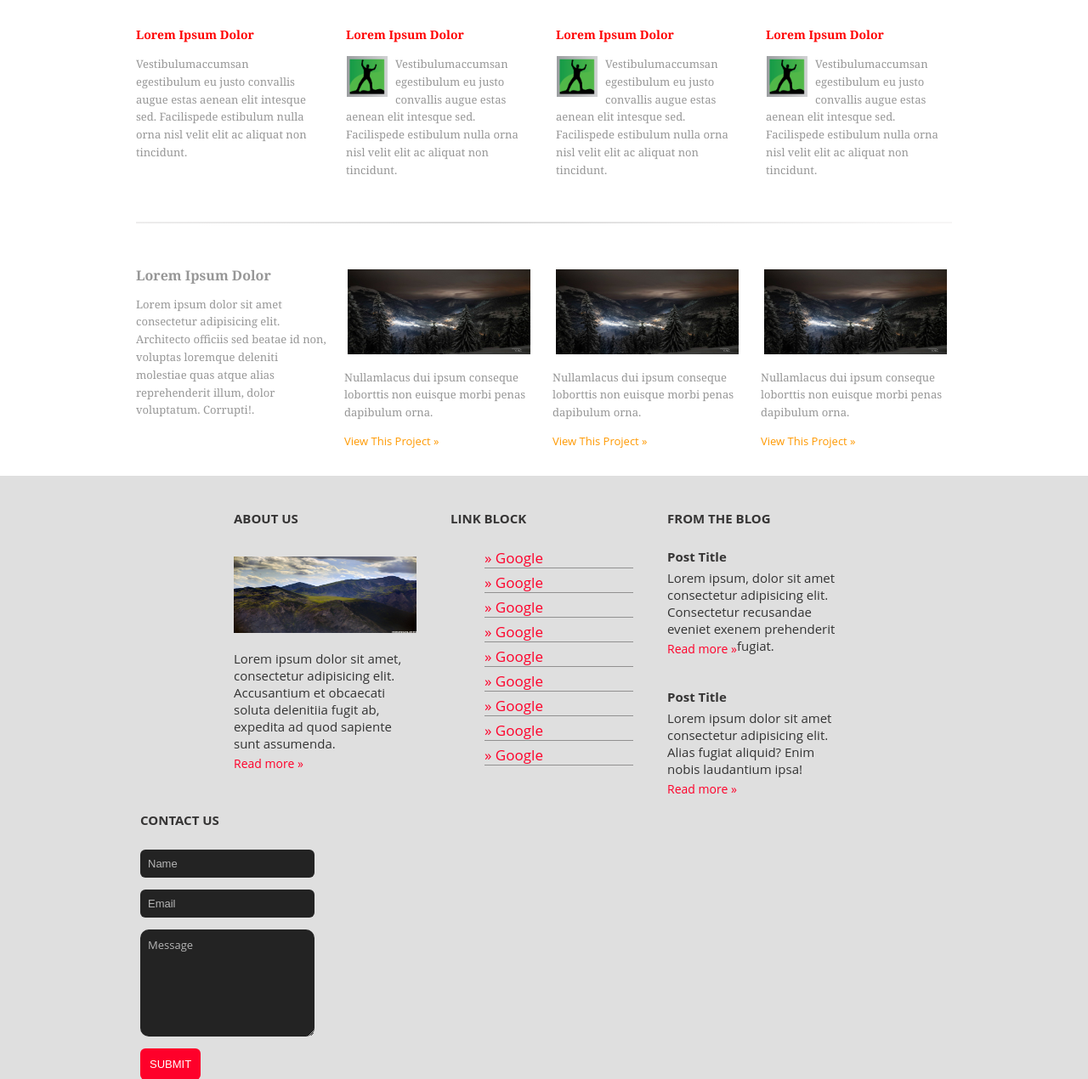
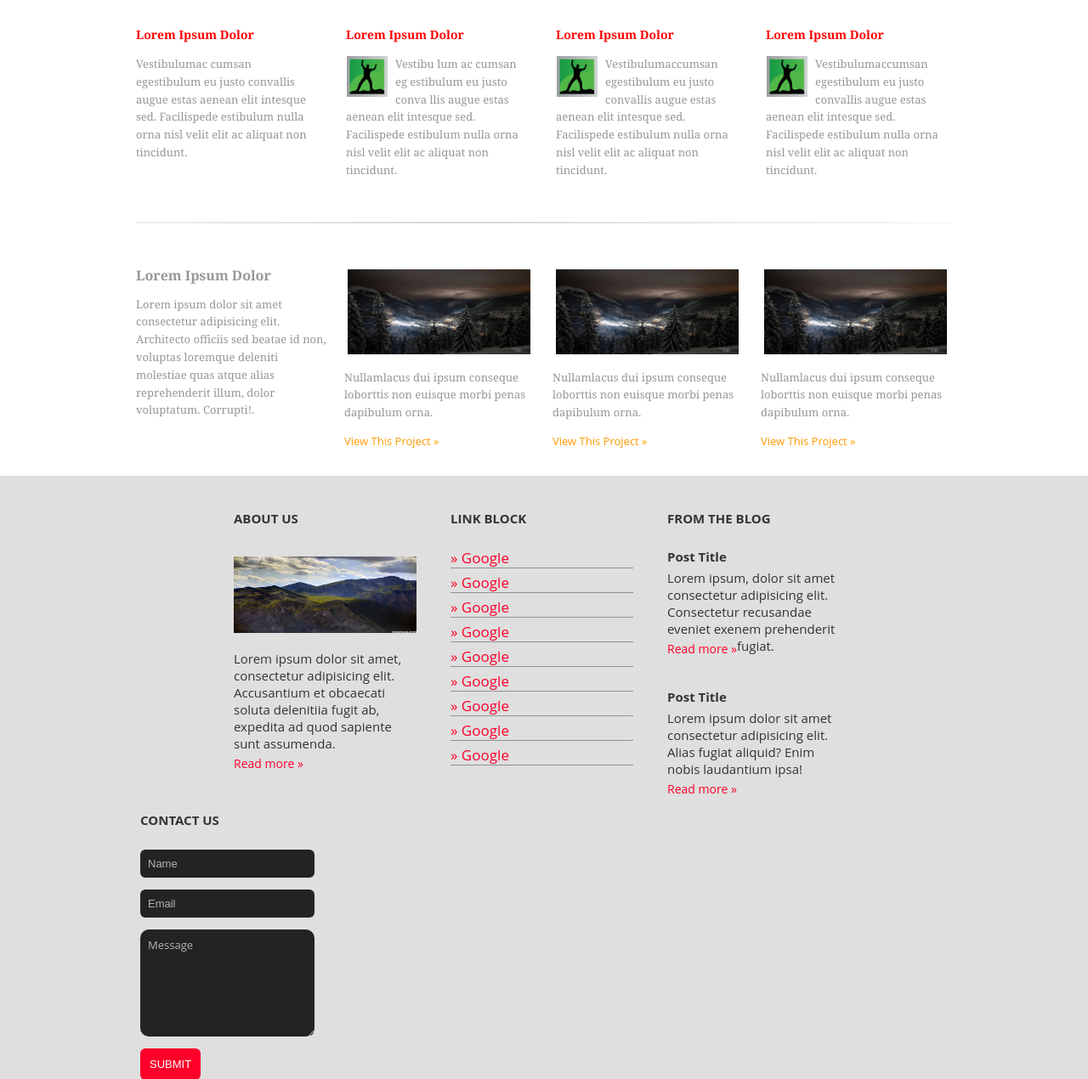
Before and after one commit to JonHajdini/InternetProgramming, a PHP site: page / in a window 1280 px wide. Shown: the part 908-2178 px from the top of the page at 85% size. Run offline with PHP 8.4, Linux system fonts and the light colour scheme.

Commit message:
ul te footeri

```diff
--- a/footeri.css
+++ b/footeri.css
@@ -92,7 +92,7 @@ a img{
 
 .footer-box ul{
   margin-top:3px;
-
+  padding-inline-start: 0px;
 }
 .footer-box ul li{
   list-style-type:none;
--- a/index.html
+++ b/index.html
@@ -55,7 +55,7 @@
                 <article class="one_third">
                     <h2>Lorem Ipsum Dolor</h2>
 
-                    <p>Vestibulumaccumsan egestibulum eu justo convallis augue estas aenean elit intesque sed.
+                    <p>Vestibulumac cumsan egestibulum eu justo convallis augue estas aenean elit intesque sed.
                         Facilispede estibulum nulla orna nisl velit elit ac aliquat non tincidunt. </p>
 
                 </article>
@@ -63,7 +63,7 @@
                 <article class="one_third">
                     <h2>Lorem Ipsum Dolor</h2>
                     <img src="logo.png" alt="">
-                    <p>Vestibulumaccumsan egestibulum eu justo convallis augue estas aenean elit intesque sed.
+                    <p>Vestibu lum ac cumsan eg estibulum eu justo conva llis augue estas aenean elit intesque sed.
                         Facilispede estibulum nulla orna nisl velit elit ac aliquat non tincidunt. </p>
 
                 </article>
```
